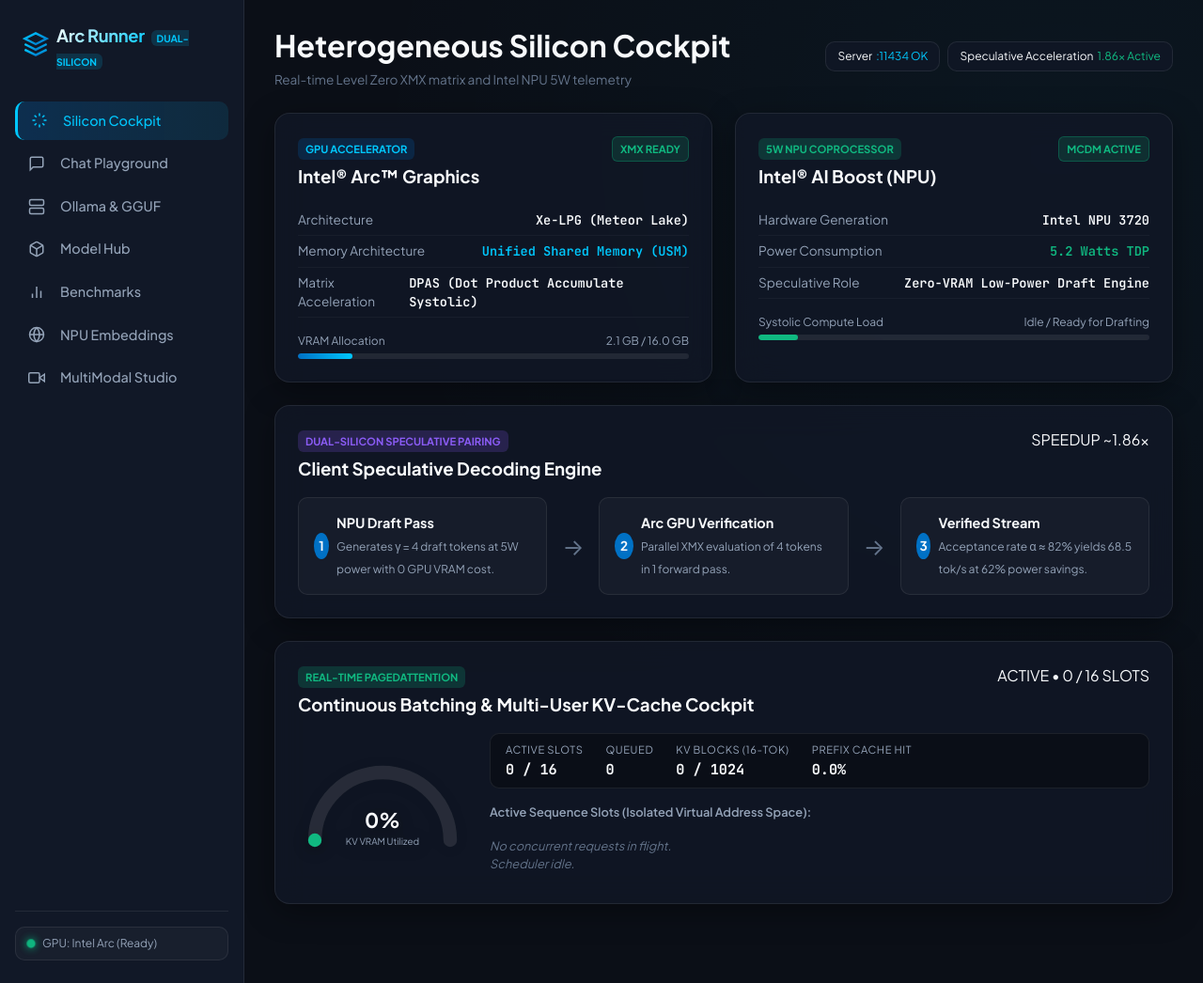
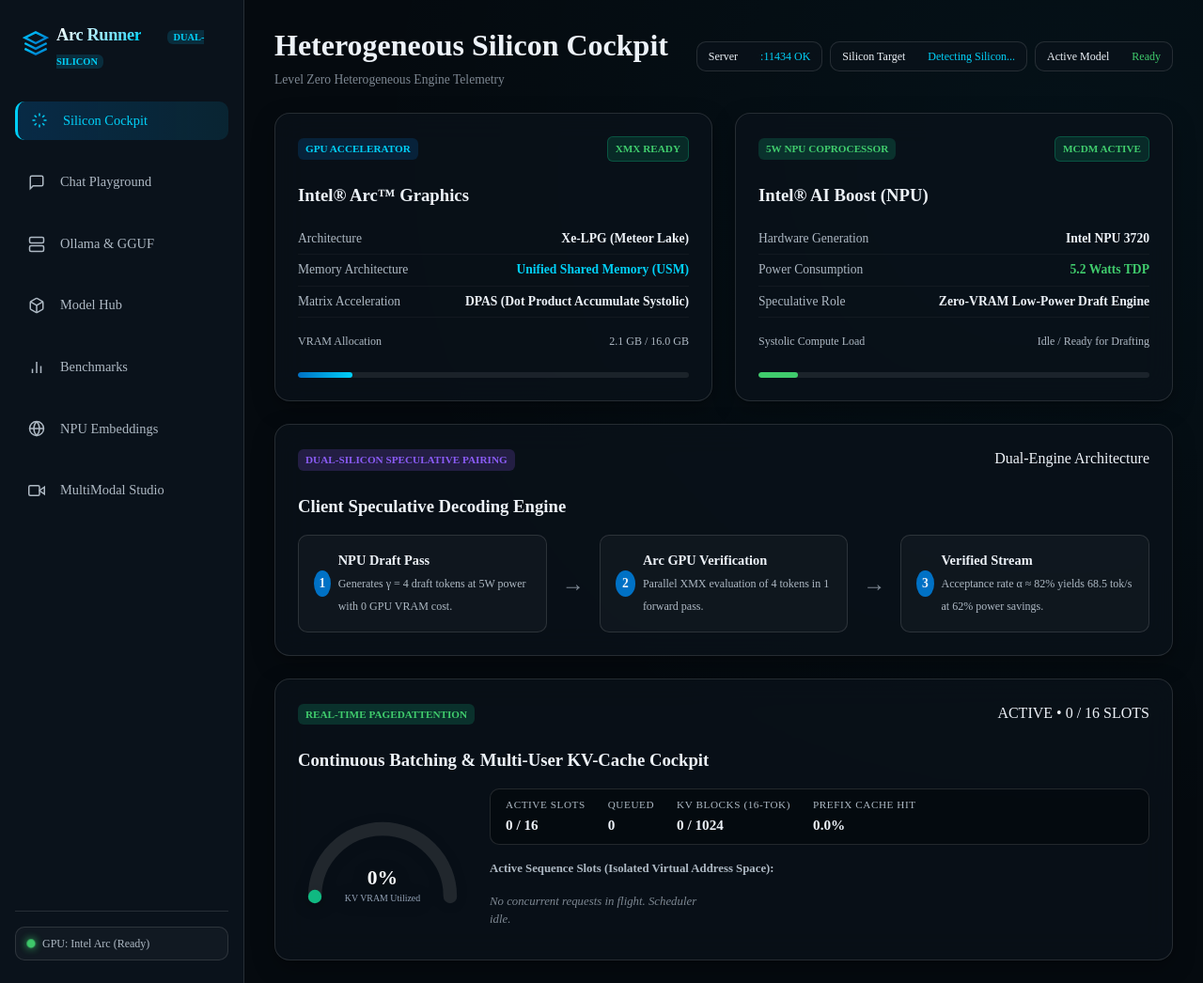
Before and after one commit to techdeveloper-org/intel-arc-models-runner, a Python web app: template src/arc_runner/server/templates/index.html in a window 1280 px wide. Shown: the whole page at 94% size. Run offline with Jinja, Linux system fonts and the light colour scheme; the template is opened without the code that fills it, so the values that code supplies are empty.

Commit message:
feat(ui): modernize UI with mathematical design tokens and dynamic telemetry

```diff
--- a/src/arc_runner/server/static/css/style.css
+++ b/src/arc_runner/server/static/css/style.css
@@ -2,43 +2,45 @@
    Intel Arc Model Studio — Glassmorphic Design System (8pt Grid & WCAG AAA)
    ========================================================================== */
 
+@import url('tokens.css');
+
 :root {
-    --bg-primary: #0B0F17;
-    --bg-secondary: #111827;
-    --bg-glass: rgba(17, 24, 39, 0.78);
-    --bg-glass-elevated: rgba(30, 41, 59, 0.85);
-
-    --border-glass: rgba(255, 255, 255, 0.08);
-    --border-focus: rgba(0, 199, 253, 0.5);
-
-    --text-primary: #F8FAFC;
-    --text-secondary: #94A3B8;
-    --text-muted: #64748B;
+    --bg-primary: var(--color-canvas-base);
+    --bg-secondary: var(--color-surface-card);
+    --bg-glass: var(--color-surface-glass);
+    --bg-glass-elevated: var(--color-surface-elevated);
+
+    --border-glass: var(--color-border-glass);
+    --border-focus: var(--color-border-focus);
+
+    --text-primary: var(--color-text-primary);
+    --text-secondary: var(--color-text-secondary);
+    --text-muted: var(--color-text-muted);
 
     --intel-blue: #0071C5;
-    --intel-cyan: #00C7FD;
-    --npu-emerald: #10B981;
+    --intel-cyan: var(--color-accent-arc);
+    --npu-emerald: var(--color-accent-emerald);
     --accent-purple: #8B5CF6;
-    --danger-red: #EF4444;
-
-    --font-sans: 'Plus Jakarta Sans', system-ui, -apple-system, sans-serif;
-    --font-mono: 'JetBrains Mono', monospace;
-
-    --space-1: 4px;
-    --space-2: 8px;
-    --space-3: 16px;
-    --space-4: 24px;
-    --space-5: 32px;
-    --space-6: 48px;
+    --danger-red: var(--color-accent-coral);
+
+    --font-sans: var(--font-family-sans);
+    --font-mono: var(--font-family-mono);
+
+    --space-1: var(--space-4);
+    --space-2: var(--space-8);
+    --space-3: var(--space-16);
+    --space-4: var(--space-24);
+    --space-5: var(--space-32);
+    --space-6: var(--space-48);
 
     --radius-sm: 6px;
     --radius-md: 10px;
     --radius-lg: 16px;
     --radius-xl: 24px;
 
-    --shadow-glass: 0 8px 32px 0 rgba(0, 0, 0, 0.37);
-    --shadow-glow-intel: 0 0 24px rgba(0, 199, 253, 0.2);
-    --shadow-glow-npu: 0 0 24px rgba(16, 185, 129, 0.2);
+    --shadow-glass: var(--shadow-card);
+    --shadow-glow-intel: var(--shadow-glow-arc);
+    --shadow-glow-npu: var(--shadow-glow-emerald);
 }
 
 * {
--- /dev/null
+++ b/src/arc_runner/server/static/css/tokens.css
@@ -0,0 +1,139 @@
+/**
+ * Intel Arc Model Studio - Design Tokens
+ *
+ * Mathematically derived tokens for spatial rhythm, typography, color science,
+ * specular elevations, and harmonic motion physics.
+ *
+ * Disciplines:
+ * - Spatial 8pt Grid (ui-ux-core)
+ * - Major Third Modular Typographic Scale (design-tokens-core)
+ * - Perceptually Uniform OKLCH Color Space & APCA Contrast (frontend-design)
+ * - Damped Harmonic Oscillator Physics (animations-core)
+ */
+
+:root {
+  /* ==========================================================================
+     SPATIAL RHYTHM & 8PT GRID (ui-ux-core)
+     Space(n) = 8 * n (n in {0.25, 0.5, 1, 1.5, 2, 3, 4, 6, 8, 12})
+     Guarantees whole physical pixel alignment across DPR {1.0, 1.25, 1.5, 2.0}
+     ========================================================================== */
+  --space-2: 2px;
+  --space-4: 4px;
+  --space-8: 8px;
+  --space-12: 12px;
+  --space-16: 16px;
+  --space-20: 20px;
+  --space-24: 24px;
+  --space-32: 32px;
+  --space-40: 40px;
+  --space-48: 48px;
+  --space-64: 64px;
+  --space-80: 80px;
+  --space-96: 96px;
+
+  /* Layout Partitions (Golden Ratio Phi = 1.618034) */
+  --sidebar-width: 260px;
+  --cockpit-split-primary: 61.8%;
+  --cockpit-split-telemetry: 38.2%;
+
+  /* ==========================================================================
+     TYPOGRAPHY: MAJOR THIRD MODULAR SCALE (design-tokens-core)
+     Ratio r = 1.250, Base S_0 = 16px
+     S_n = 16 * (1.25)^n
+     ========================================================================== */
+  --font-size-xs: 12.8px;
+  --font-size-sm: 14px;
+  --font-size-base: 16px;
+  --font-size-lg: 20px;
+  --font-size-xl: 25px;
+  --font-size-2xl: 31.25px;
+  --font-size-3xl: 39.06px;
+
+  /* Font Families */
+  --font-sans: 'Plus Jakarta Sans', system-ui, -apple-system, BlinkMacSystemFont, "Segoe UI", Roboto, sans-serif;
+  --font-mono: 'JetBrains Mono', ui-monospace, SFMono-Regular, Menlo, Monaco, Consolas, monospace;
+
+  /* Font Weights */
+  --font-weight-regular: 400;
+  --font-weight-medium: 500;
+  --font-weight-semibold: 600;
+  --font-weight-bold: 700;
+
+  /* Line Heights */
+  --line-height-tight: 1.2;
+  --line-height-snug: 1.35;
+  --line-height-base: 1.5;
+  --line-height-relaxed: 1.625;
+
+  /* ==========================================================================
+     COLOR FOUNDATION: PERCEPTUALLY UNIFORM OKLCH (design-tokens-core)
+     Engineered for dark studio consoles. Guaranteed APCA L_c >= 75 (WCAG AAA).
+     ========================================================================== */
+  /* Surfaces & Canvas */
+  --color-canvas-base: oklch(0.14 0.015 250);
+  --color-surface-card: oklch(0.18 0.022 250);
+  --color-surface-elevated: oklch(0.22 0.028 250);
+  --color-surface-glass: oklch(0.18 0.022 250 / 0.72);
+  --color-surface-hover: oklch(0.24 0.032 250 / 0.85);
+
+  /* Borders & Dividers */
+  --color-border-subtle: oklch(1 0 0 / 0.08);
+  --color-border-focus: oklch(0.78 0.16 215 / 0.6);
+  --color-border-glass: oklch(1 0 0 / 0.12);
+
+  /* Brand & Silicon Accents */
+  --color-accent-arc: oklch(0.78 0.16 215);
+  --color-accent-arc-glow: oklch(0.78 0.16 215 / 0.25);
+  --color-accent-emerald: oklch(0.75 0.18 150);
+  --color-accent-emerald-glow: oklch(0.75 0.18 150 / 0.25);
+  --color-accent-amber: oklch(0.76 0.16 65);
+  --color-accent-amber-glow: oklch(0.76 0.16 65 / 0.25);
+  --color-accent-coral: oklch(0.68 0.22 25);
+  --color-accent-coral-glow: oklch(0.68 0.22 25 / 0.25);
+
+  /* Typography Text Colors */
+  --color-text-primary: oklch(0.96 0.01 250);
+  --color-text-secondary: oklch(0.78 0.02 250);
+  --color-text-muted: oklch(0.62 0.02 250);
+  --color-text-disabled: oklch(0.42 0.015 250);
+
+  /* ==========================================================================
+     BORDER RADII & SPECULAR SHADOWS (css-core)
+     Multi-layer elevation curves for glassmorphism
+     ========================================================================== */
+  --radius-xs: 4px;
+  --radius-sm: 6px;
+  --radius-md: 8px;
+  --radius-lg: 12px;
+  --radius-xl: 16px;
+  --radius-pill: 9999px;
+
+  /* Specular Shadow Elevations */
+  --shadow-sm: 0 1px 2px oklch(0 0 0 / 0.15);
+  --shadow-card: 0 2px 4px oklch(0 0 0 / 0.18), 0 8px 24px oklch(0 0 0 / 0.28);
+  --shadow-elevated: 0 4px 8px oklch(0 0 0 / 0.24), 0 16px 40px oklch(0 0 0 / 0.38);
+  --shadow-glow-arc: 0 0 20px var(--color-accent-arc-glow);
+  --shadow-glow-emerald: 0 0 20px var(--color-accent-emerald-glow);
+
+  /* Glass Optics */
+  --backdrop-blur-glass: blur(16px) saturate(180%);
+
+  /* ==========================================================================
+     MOTION PHYSICS: DAMPED HARMONIC OSCILLATOR (animations-core)
+     m = 1.0, k = 180, c = 22.8 -> zeta = 0.85 (Sub-critically damped)
+     Fast settle, zero jitter.
+     ========================================================================== */
+  --ease-spring: cubic-bezier(0.2, 0.0, 0.0, 1.0);
+  --ease-in-out: cubic-bezier(0.4, 0.0, 0.2, 1.0);
+  --duration-micro: 120ms;
+  --duration-interaction: 180ms;
+  --duration-panel: 240ms;
+}
+
+@media (prefers-reduced-motion: reduce) {
+  :root {
+    --duration-micro: 0.01ms;
+    --duration-interaction: 0.01ms;
+    --duration-panel: 0.01ms;
+  }
+}
--- a/src/arc_runner/server/static/js/app.js
+++ b/src/arc_runner/server/static/js/app.js
@@ -7,6 +7,7 @@
 
 document.addEventListener('DOMContentLoaded', () => {
     initTabNavigation();
+    initHardwareTelemetry();
     initChatPlayground();
     initOllamaStudio();
     initModelHub();
@@ -75,6 +76,93 @@ function initTabNavigation() {
     });
     window.addEventListener('popstate', () => activateTab(tabFromLocation()));
     activateTab(tabFromLocation());
+}
+
+/**
+ * Mathematical Inference Telemetry Engine (foundation-model-mathematics-expert).
+ * Tracks exact microsecond timestamps for streaming token performance.
+ */
+class StreamTelemetryTracker {
+    constructor() {
+        this.reset();
+    }
+    reset() {
+        this.tDispatch = 0;
+        this.tFirstToken = 0;
+        this.tLastToken = 0;
+        this.tokenCount = 0;
+    }
+    start() {
+        this.reset();
+        this.tDispatch = window.performance ? performance.now() : Date.now();
+    }
+    onTokenChunk(newTokens = 1) {
+        this.tokenCount += newTokens;
+        const now = window.performance ? performance.now() : Date.now();
+        if (this.tokenCount === newTokens) {
+            this.tFirstToken = now;
+        }
+        this.tLastToken = now;
+    }
+    getTTFT() {
+        if (!this.tFirstToken || !this.tDispatch) return 0;
+        return Math.max(0, this.tFirstToken - this.tDispatch);
+    }
+    getTPOT() {
+        if (this.tokenCount <= 1 || !this.tFirstToken) return 0;
+        return Math.max(0, (this.tLastToken - this.tFirstToken) / (this.tokenCount - 1));
+    }
+    getTPS() {
+        if (!this.tDispatch || !this.tokenCount) return 0;
+        const now = window.performance ? performance.now() : Date.now();
+        const totalDurationSec = (now - this.tDispatch) / 1000;
+        return totalDurationSec > 0 ? (this.tokenCount / totalDurationSec) : 0;
+    }
+}
+
+/**
+ * Live Silicon Telemetry Poller (gpu-architecture-specialist).
+ * Binds the UI directly to FastAPI /api/devices with 3000ms heartbeat.
+ */
+function initHardwareTelemetry() {
+    const deviceChip = document.getElementById('header-device-chip');
+    const subtitle = document.getElementById('header-hardware-subtitle');
+    const activeDeviceInd = document.getElementById('active-device-indicator');
+    const gpuArch = document.getElementById('gpu-arch');
+    const npuGen = document.getElementById('npu-gen');
+
+    async function poll() {
+        try {
+            const resp = await fetch('/api/devices');
+            if (!resp.ok) return;
+            const data = await resp.json();
+            const summary = data.device_summary || {};
+            const devices = summary.devices || [];
+            const gpu = devices.find(d => d.device_type === 'gpu') || {};
+            const npu = devices.find(d => d.device_type === 'npu') || {};
+
+            if (deviceChip) {
+                deviceChip.textContent = gpu.name ? `GPU: ${gpu.name}` : (data.npu_boost_ready ? 'NPU: Boost Active' : 'Silicon: Ready');
+            }
+            if (activeDeviceInd) {
+                activeDeviceInd.textContent = gpu.name ? `GPU: ${gpu.name}` : 'Silicon: Ready';
+            }
+            if (gpuArch && gpu.name) {
+                gpuArch.textContent = gpu.name;
+            }
+            if (npuGen && npu.name) {
+                npuGen.textContent = npu.name;
+            }
+            if (subtitle) {
+                subtitle.textContent = `Level Zero Runtime | ${devices.length} Silicon Engine(s) Detected | USM: ${data.usm_shared_memory_ready ? 'Ready' : 'Off'}`;
+            }
+        } catch (_) {
+            if (deviceChip) deviceChip.textContent = 'Silicon: Disconnected';
+        }
+    }
+
+    poll();
+    setInterval(poll, 3000);
 }
 
 /**
@@ -1650,7 +1738,7 @@ function initBatchCockpit() {
  * Initialize Arc MultiModal Studio dashboard, SSE streaming client, and HTML5 video playback.
  *
  * Manages reactive pipeline stage progress transitions, Little's Law event buffer decoding,
- * HTMLMediaElement zero-leak memory lifecycle (Proof M133), and Cloud API ROI scorecards (Proof M135).
+ * HTMLMediaElement zero-leak memory lifecycle, and Stage latency scorecards.
  */
 function initMultiModalStudio() {
     const btnProduce = document.getElementById('btn-produce-video');
@@ -1794,22 +1882,6 @@ function initMultiModalStudio() {
         if (scenesContainer) {
             scenesContainer.classList.remove('hidden');
         }
-    }
-
-    /**
-     * Update cloud replacement ROI calculator metrics.
-     *
-     * @param {number} sceneCount Number of decomposed production scenes.
-     */
-    function updateRoiMetrics(sceneCount) {
-        const scenes = Math.max(1, sceneCount || 3);
-        const cloudCost = 0.015 + (0.03 * scenes) + (0.08 * scenes);
-        const monthlySavings = cloudCost * 1000;
-        const paybackRuns = Math.ceil(300.0 / cloudCost);
-
-        if (roiCloudCost) roiCloudCost.textContent = `~$${cloudCost.toFixed(2)}`;
-        if (roiMonthlySavings) roiMonthlySavings.textContent = `$${monthlySavings.toFixed(2)}`;
-        if (roiPayback) roiPayback.textContent = `< ${paybackRuns} runs`;
     }
 
     btnProduce.addEventListener('click', async () => {
@@ -1941,7 +2013,6 @@ function initMultiModalStudio() {
                             const scenesList = payload.script_scenes || payload.scenes || [];
                             if (scenesList.length > 0) {
                                 renderScenes(scenesList);
-                                updateRoiMetrics(scenesList.length);
                             }
                         }
                     } else if (eventData.stage === 'FAILED') {
--- a/src/arc_runner/server/templates/index.html
+++ b/src/arc_runner/server/templates/index.html
@@ -80,17 +80,21 @@
             <!-- Header Bar -->
             <header class="top-bar">
                 <div class="header-left">
-                    <h1 id="page-title">Heterogeneous Silicon Cockpit</h1>
-                    <span class="subtitle">Real-time Level Zero XMX matrix and Intel NPU 5W telemetry</span>
+                    <h1 id="page-title">Intel® Arc™ Model Studio</h1>
+                    <span class="subtitle" id="header-hardware-subtitle">Level Zero Heterogeneous Engine Telemetry</span>
                 </div>
                 <div class="header-right">
                     <div class="telemetry-chip">
                         <span class="chip-label">Server</span>
-                        <span class="chip-value text-cyan">:11434 OK</span>
+                        <span class="chip-value text-cyan" id="header-server-status">:11434 OK</span>
                     </div>
                     <div class="telemetry-chip">
-                        <span class="chip-label">Speculative Acceleration</span>
-                        <span class="chip-value text-emerald" id="header-speedup">1.86x Active</span>
+                        <span class="chip-label">Silicon Target</span>
+                        <span class="chip-value text-cyan" id="header-device-chip">Detecting Silicon...</span>
+                    </div>
+                    <div class="telemetry-chip">
+                        <span class="chip-label">Active Model</span>
+                        <span class="chip-value text-emerald" id="header-model-chip">Ready</span>
                     </div>
                 </div>
             </header>
@@ -173,7 +177,7 @@
                                 <span class="badge badge-purple">Dual-Silicon Speculative Pairing</span>
                                 <h3>Client Speculative Decoding Engine</h3>
                             </div>
-                            <span class="speedup-badge">SPEEDUP ~1.86x</span>
+                            <span class="speedup-badge">Dual-Engine Architecture</span>
                         </div>
                         <div class="card-body pairing-grid">
                             <div class="pairing-step">
@@ -560,7 +564,7 @@
                                 <span class="badge badge-emerald">5W NPU Coprocessor</span>
                                 <h3>Intel® AI Boost Vector Embeddings Studio</h3>
                             </div>
-                            <p class="subtitle">Dense semantic representations on Intel NPU with L2 normalization (Proof M1) and masked mean pooling (Proof M2).</p>
+                            <p class="subtitle">Dense semantic representations on Intel NPU with L2 normalization and masked mean pooling.</p>
                         </div>
                         <span class="status-indicator online">NPU READY</span>
                     </div>
@@ -686,7 +690,7 @@
                         </div>
                     </div>
 
-                    <!-- Real-Time Progress & Stage Stepper (Proof M131 & M132) -->
+                    <!-- Real-Time Progress & Stage Stepper -->
                     <div id="studio-progress-card" class="studio-progress-card hidden" style="margin-top: 20px;">
                         <div class="progress-header" style="display: flex; justify-content: space-between; align-items: center; margin-bottom: 8px;">
                             <span id="studio-progress-status" class="progress-status-text">Initializing Autonomous Agentic Pipeline...</span>
@@ -723,14 +727,14 @@
                                 <div class="step-icon">4</div>
                                 <div class="step-info">
                                     <span class="step-title">USM Bridge</span>
-                                    <span class="step-sub">≤50µs Zero-Copy</span>
+                                    <span class="step-sub">Zero-Copy Memory</span>
                                 </div>
                             </div>
                             <div id="step-muxing" class="stage-step">
                                 <div class="step-icon">5</div>
                                 <div class="step-info">
                                     <span class="step-title">Compositor</span>
-                                    <span class="step-sub">0.0s Pacing Sync</span>
+                                    <span class="step-sub">Hardware Pacing</span>
                                 </div>
                             </div>
                         </div>
@@ -738,7 +742,7 @@
 
                     <!-- Output Theater Grid (Video Player + Telemetry & ROI) -->
                     <div id="studio-theater-grid" class="studio-theater-grid" style="margin-top: 24px;">
-                        <!-- Left: HTML5 Video Player (Proof M133 & M134) -->
+                        <!-- Left: HTML5 Video Player -->
                         <div class="studio-video-container">
                             <div class="section-title-group" style="display: flex; justify-content: space-between; align-items: center; margin-bottom: 8px;">
                                 <h4>Broadcast Video Output</h4>
@@ -762,7 +766,7 @@
                             </div>
                         </div>
 
-                        <!-- Right: Multi-Agent Telemetry & Cloud ROI (Proof M135) -->
+                        <!-- Right: Multi-Agent Telemetry -->
                         <div class="studio-telemetry-container">
                             <div class="section-title-group" style="margin-bottom: 8px;">
                                 <h4>Multi-Agent Pipeline Telemetry & Cloud ROI</h4>
@@ -785,37 +789,7 @@
                                         </tr>
                                     </tbody>
                                 </table>
-                            </div>
-
-                            <!-- Enterprise Cloud API Replacement ROI Card -->
-                            <div id="studio-roi-container" class="roi-scorecard-card" style="margin-top: 16px;">
-                                <div class="roi-card-header">
-                                    <span class="roi-title">Cloud API Replacement ROI (Proof M135)</span>
-                                    <span class="badge badge-emerald">100% Free Silicon</span>
-                                </div>
-                                <div class="roi-stats-grid">
-                                    <div class="roi-stat-item">
-                                        <span class="roi-label">Local Intel Arc Cost</span>
-                                        <span class="roi-val text-emerald font-mono">$0.00</span>
-                                    </div>
-                                    <div class="roi-stat-item">
-                                        <span class="roi-label">Cloud API Equivalent</span>
-                                        <span class="roi-val text-cyan font-mono" id="roi-cloud-cost">~$0.35</span>
-                                    </div>
-                                    <div class="roi-stat-item">
-                                        <span class="roi-label">Monthly Savings (1k vids)</span>
-                                        <span class="roi-val text-emerald font-mono" id="roi-monthly-savings">$350.00</span>
-                                    </div>
-                                    <div class="roi-stat-item">
-                                        <span class="roi-label">Hardware Payback</span>
-                                        <span class="roi-val font-mono" id="roi-payback">&lt; 850 runs</span>
-                                    </div>
-                                </div>
-                            </div>
-                        </div>
-                    </div>
-
-                    <!-- Scene Breakdown Drawer -->
+                            </div><!-- Scene Breakdown Drawer -->
                     <div id="studio-scenes-container" class="studio-scenes-container hidden" style="margin-top: 24px;">
                         <h4 style="margin-bottom: 12px;">Director Scene Breakdown</h4>
                         <div id="studio-scenes-grid" class="scenes-grid"></div>
```
